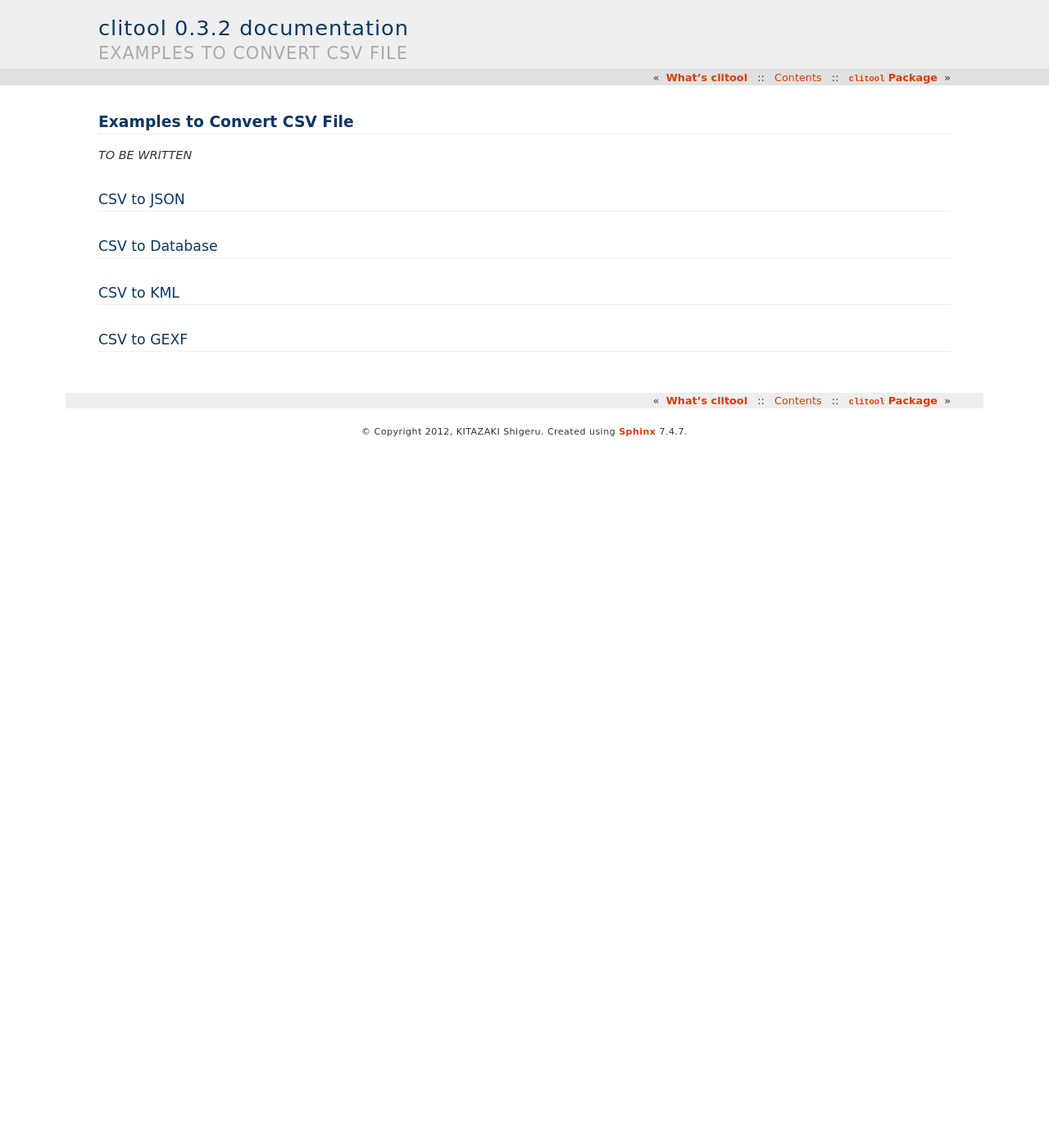
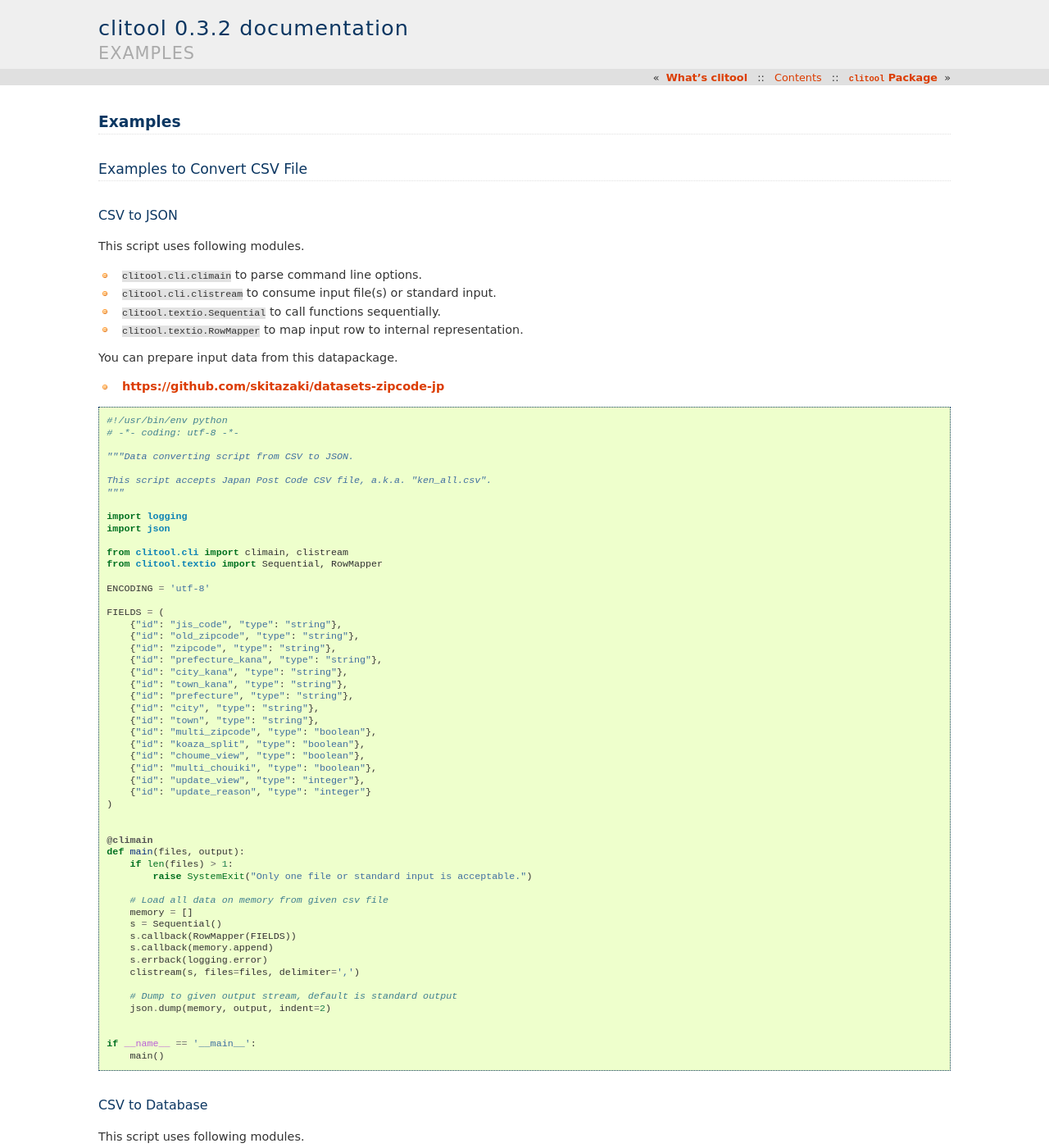
Before and after one commit to skitazaki/python-clitool, a Sphinx documentation site: the page built from doc/examples.rst, in a window 1280 px wide and 1400 px high. Shown: the whole window at 82% size. Built offline with Sphinx 7.4.7, drawn with Linux system fonts in a browser that asks for light colours; some of the changed text lies outside the part shown.

Commit message:
example to convert csv to json

```diff
--- a/doc/examples.rst
+++ b/doc/examples.rst
@@ -1,19 +1,89 @@
+=========
+Examples
+=========
+
 Examples to Convert CSV File
 ============================
 
-*TO BE WRITTEN*
-
 CSV to JSON
 ------------
+
+This script uses following modules.
+
+* ``clitool.cli.climain`` to parse command line options.
+* ``clitool.cli.clistream`` to consume input file(s) or standard input.
+* ``clitool.textio.Sequential`` to call functions sequentially.
+* ``clitool.textio.RowMapper`` to map input row to internal representation.
+
+You can prepare input data from this datapackage.
+
+* https://github.com/skitazaki/datasets-zipcode-jp
+
+.. code-block:: python
+
+    #!/usr/bin/env python
+    # -*- coding: utf-8 -*-
+
+    """Data converting script from CSV to JSON.
+
+    This script accepts Japan Post Code CSV file, a.k.a. "ken_all.csv".
+    """
+
+    import logging
+    import json
+
+    from clitool.cli import climain, clistream
+    from clitool.textio import Sequential, RowMapper
+
+    ENCODING = 'utf-8'
+
+    FIELDS = (
+        {"id": "jis_code", "type": "string"},
+        {"id": "old_zipcode", "type": "string"},
+        {"id": "zipcode", "type": "string"},
+        {"id": "prefecture_kana", "type": "string"},
+        {"id": "city_kana", "type": "string"},
+        {"id": "town_kana", "type": "string"},
+        {"id": "prefecture", "type": "string"},
+        {"id": "city", "type": "string"},
+        {"id": "town", "type": "string"},
+        {"id": "multi_zipcode", "type": "boolean"},
+        {"id": "koaza_split", "type": "boolean"},
+        {"id": "choume_view", "type": "boolean"},
+        {"id": "multi_chouiki", "type": "boolean"},
+        {"id": "update_view", "type": "integer"},
+        {"id": "update_reason", "type": "integer"}
+    )
+
+
+    @climain
+    def main(files, output):
+        if len(files) > 1:
+            raise SystemExit("Only one file or standard input is acceptable.")
+
+        # Load all data on memory from given csv file
+        memory = []
+        s = Sequential()
+        s.callback(RowMapper(FIELDS))
+        s.callback(memory.append)
+        s.errback(logging.error)
+        clistream(s, files=files, delimiter=',')
+
+        # Dump to given output stream, default is standard output
+        json.dump(memory, output, indent=2)
+
+
+    if __name__ == '__main__':
+        main()
 
 
 CSV to Database
 ---------------
 
+This script uses following modules.
 
-CSV to KML
-------------
+* ``clitool.cli.climain`` to parse command line options.
+* ``clitool.cli.clistream`` to consume input file(s) or standard input.
+* ``clitool.cli.cliconfig`` to load configuration along with environmental variable.
 
-
-CSV to GEXF
-------------
+*TO BE WRITTEN*
```
